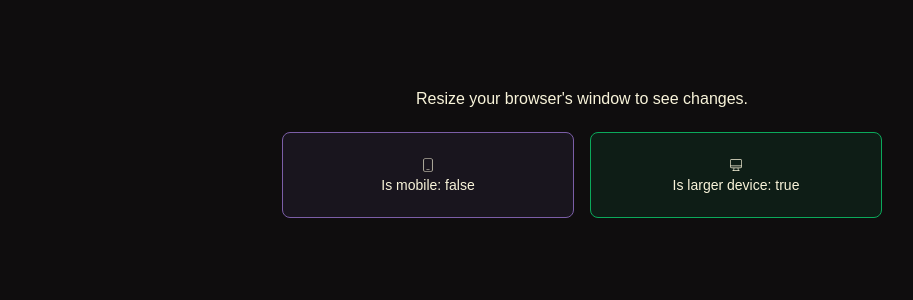
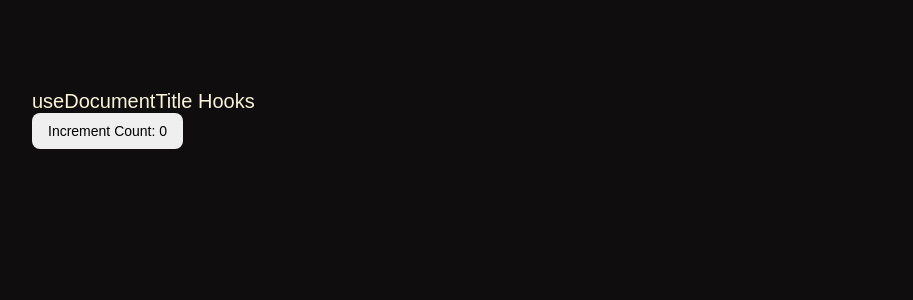
Before and after one commit to codecamp-prem/React-Coding-Interview, a React (Vite) app: page / in a window 1280 px wide. Shown: the top 300 px of the page, without its empty margins (58-971 px from the left). Built offline with nearby package versions, Linux system fonts and the light colour scheme.

Commit message:
Document title hooks

```diff
--- a/src/App.tsx
+++ b/src/App.tsx
@@ -1,9 +1,9 @@
-import MatchMedia from "./Challanges/MatchMedia";
+import DocumentTitle from "./Challanges/DocumentTitle";
 
 function App() {
   return (
     <>
-      <MatchMedia />
+      <DocumentTitle />
     </>
   );
 }
--- /dev/null
+++ b/src/Challanges/DocumentTitle.tsx
@@ -0,0 +1,23 @@
+import { useState } from "react";
+import "./common.css";
+import useDocumentTitle from "./hooks/useDocumentTitle";
+
+const DocumentTitle = () => {
+  const [counter, setCounter] = useState(0);
+
+  const handleClickCounter = () => {
+    setCounter(counter + 1);
+  };
+
+  useDocumentTitle(`Clicked ${counter} times`);
+  return (
+    <div className="container">
+      <section>
+        <h2>useDocumentTitle Hooks</h2>
+        <button onClick={handleClickCounter}>Increment Count: {counter}</button>
+      </section>
+    </div>
+  );
+};
+
+export default DocumentTitle;
--- /dev/null
+++ b/src/Challanges/hooks/useDocumentTitle.ts
@@ -0,0 +1,9 @@
+import { useEffect } from "react";
+
+const useDocumentTitle = (title: string) => {
+  useEffect(() => {
+    document.title = title;
+  }, [title]);
+};
+
+export default useDocumentTitle;
```
